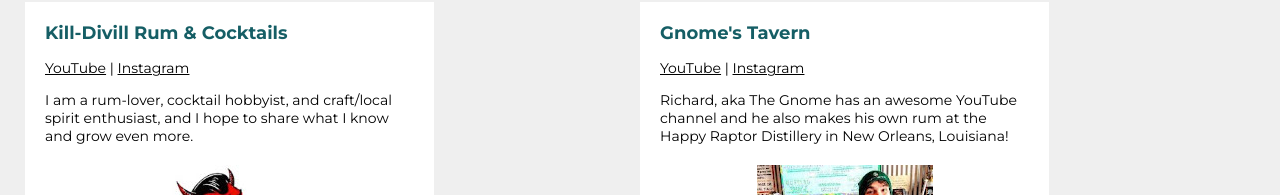
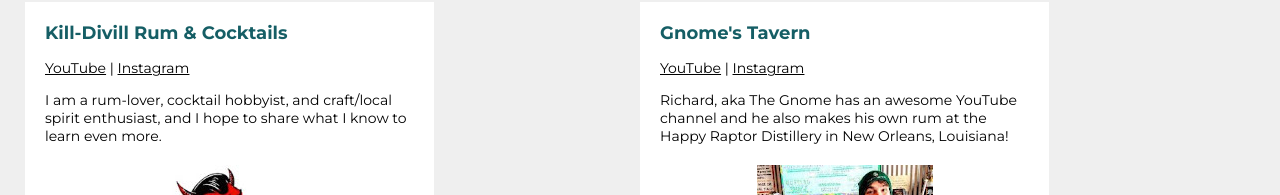
Before and after one commit to violetcrumble/od3b-fe, a Next.js app: page /friends in a window 1280 px wide. Shown: the part 222-417 px from the top of the page. Built offline with nearby package versions, Linux system fonts and the light colour scheme.

Commit message:
text change

```diff
--- a/pages/friends/index.js
+++ b/pages/friends/index.js
@@ -28,7 +28,7 @@
                             name="Kill-Divill Rum & Cocktails"
                             youTubeURL="https://www.youtube.com/@KillDivill"
                             instagramURL="https://www.instagram.com/kill.divill"
-                            bio="I am a rum-lover, cocktail hobbyist, and craft/local spirit enthusiast, and I hope to share what I know and grow even more."
+                            bio="I am a rum-lover, cocktail hobbyist, and craft/local spirit enthusiast, and I hope to share what I know to learn even more."
                             creatorImage={killdevill}
                             />
 
```
